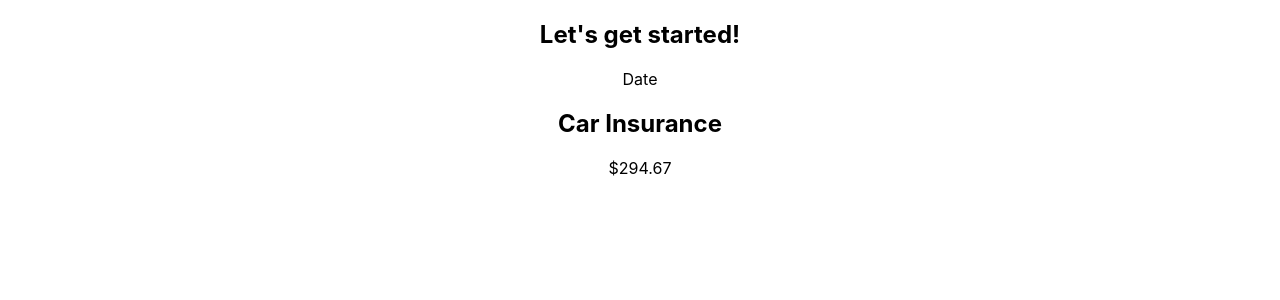
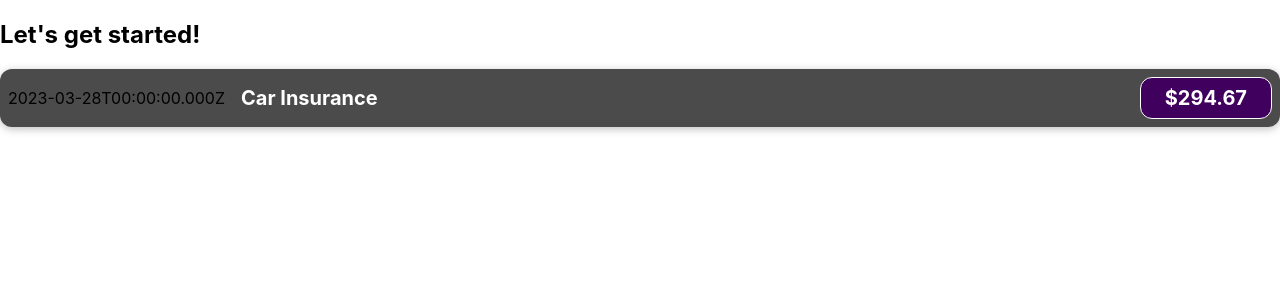
Before and after one commit to tedinh/react-complete-guide, a React (Create React App) app: page / in a window 1280 px wide. Shown: the top 300 px of the page. Built offline with nearby package versions, Linux system fonts and the light colour scheme.

Commit message:
pushing code

```diff
--- a/src/App.js
+++ b/src/App.js
@@ -1,4 +1,3 @@
-import './App.css';
 import ExpenseItem from './components/ExpenseItem'
 
 function App() {
--- a/src/components/ExpenseItem.css
+++ b/src/components/ExpenseItem.css
@@ -0,0 +1,56 @@
+.expense-item {
+    display: flex;
+    justify-content: space-between;
+    align-items: center;
+    box-shadow: 0 2px 8px rgba(0, 0, 0, 0.25);
+    padding: 0.5rem;
+    margin: 1rem 0;
+    border-radius: 12px;
+    background-color: #4b4b4b;
+  }
+
+  .expense-item__description {
+    display: flex;
+    flex-direction: column;
+    gap: 1rem;
+    align-items: flex-end;
+    flex-flow: column-reverse;
+    justify-content: flex-start;
+    flex: 1;
+  }
+
+  .expense-item h2 {
+    color: #3a3a3a;
+    font-size: 1rem;
+    flex: 1;
+    margin: 0 1rem;
+    color: white;
+  }
+
+  .expense-item__price {
+    font-size: 1rem;
+    font-weight: bold;
+    color: white;
+    background-color: #40005d;
+    border: 1px solid white;
+    padding: 0.5rem;
+    border-radius: 12px;
+  }
+
+  @media (min-width: 580px) {
+    .expense-item__description {
+      flex-direction: row;
+      align-items: center;
+      justify-content: flex-start;
+      flex: 1;
+    }
+
+    .expense-item__description h2 {
+      font-size: 1.25rem;
+    }
+
+    .expense-item__price {
+      font-size: 1.25rem;
+      padding: 0.5rem 1.5rem;
+    }
+  }
--- a/src/components/ExpenseItem.js
+++ b/src/components/ExpenseItem.js
@@ -1,12 +1,16 @@
-import React from 'react';
+import './ExpenseItem.css';
 
 function ExpenseItem() {
+    const expenseDate = new Date(2023, 2, 28);
+    const expenseTitle = "Car Insurance";
+    const expenseAmount = 294.67;
+
     return (
-        <div>
-            <div>Date</div>
-            <div>
-                <h2>Car Insurance</h2>
-                <div>$294.67</div>
+        <div className='expense-item'>
+            <div>{expenseDate.toISOString()}</div>
+            <div className='expense-item__description'>
+                <h2>{expenseTitle}</h2>
+                <div className='expense-item__price'>${expenseAmount}</div>
             </div>
         </div>
     )
```
